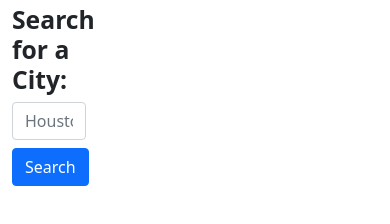
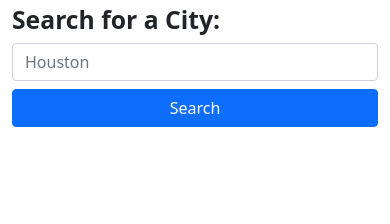
Before and after one commit to BBailey1985/weather-or-not, a plain HTML site: page index.html in a window 390 px wide. Shown: the part 68-292 px from the top of the page. Drawn offline with nearby package versions, Linux system fonts and the light colour scheme.

Commit message:
added responsiveness

```diff
--- a/index.html
+++ b/index.html
@@ -18,7 +18,7 @@
   <!-- main sections -->
   <div class="container-fluid">
     <div class="row">
-      <div class="col-3">
+      <div class="col-lg-3">
         <h2 class="fw-bold">Search for a City:</h2>
         <form id="input-group">
           <input type="text" class="form-control" id="search-city-name" placeholder="Houston" />
@@ -29,15 +29,15 @@
         <form id="history"></form>
       </div>
 
-      <div class="col-9">
+      <div class="col-lg-9 sm-1">
         <div class="row">
           <div class="card d-none" id="current-weather">
             <div class="card-body">
               <h3 id="city-name" class="city-name"></h3>
               <img id="weather-pic" alt="">
               <p id="temp"></p>
+              <p id="humidity"></p>
               <p id="wind"></p>
-              <p id="humidity"></p>
               <p id="uv-index"></p>
             </div>
           </div>
```
